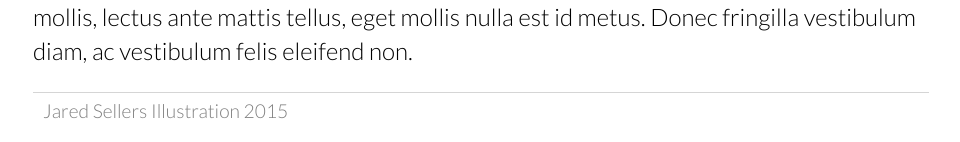
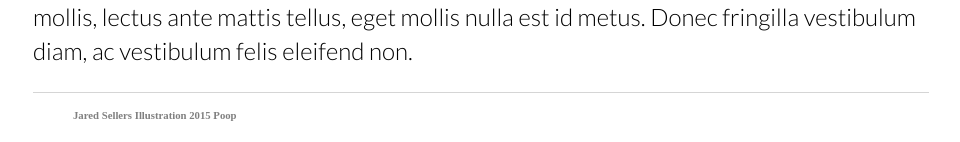
Before and after one commit to victoriadouglas/Victoriadouglas.github.io, a Jekyll site: the page built from index.html, in a window 1280 px wide and 1400 px high, scrolled down 1616 px. Shown: the part 1255-1397 px from the top of the window, without its empty margins (159-1119 px from the left). Built offline with Jekyll 4.4.1, drawn with Linux system fonts in a browser that asks for light colours.

Commit message:
began creating variables, adjusted classes on all but navbar

```diff
--- a/_layouts/default.html
+++ b/_layouts/default.html
@@ -33,9 +33,9 @@
     </div>
 
 <div class="container">
-<div class="logo-wrapper">
-    <img class="logo top-image" src="/img/200wideLogo.svg">
-    <img class="img-circle logo bottom-image" src="http://lorempixel.com/200/200">
+<div class="logo">
+    <img class="logo-top" src="/img/200wideLogo.svg">
+    <img class="logo-bottom" src="http://lorempixel.com/200/200">
 </div>
 </div>
 
@@ -46,11 +46,11 @@
 </div><!-- /.container -->
 
 <div class="container">
-<footer>
+<div class="footer">
     <ul>
-        <p class="footer-text ">Jared Sellers Illustration 2015</p>
+        <h6>Jared Sellers Illustration 2015 Poop</h6>
     </ul>
-</footer>
+</div>
 </div>
 
 </body>
--- a/_sass/_footer.scss
+++ /dev/null
@@ -1,4 +0,0 @@
-.footer-text {
-    color:#808080;
-    margin:5px 0px 20px 10px;
-}
--- /dev/null
+++ b/_sass/base/_variables.scss
@@ -0,0 +1,14 @@
+//Color Variables
+$text-color-dark: black;
+$text-color-mid: #808080;
+$text-color-light: white;
+$text-color-hover: purple;
+
+
+//Font Weight Variables
+$light:300;
+$regular:400;
+$heavy:900;
+
+//Font Family Variables
+$font-default:'Lato', 'Helvetica','Arial', 'Sans-Serif';
--- a/_sass/_typography.scss
+++ b/_sass/layout/_typography.scss
@@ -15,6 +15,22 @@
     color:#808080;
 }
 
+h3 {
+
+}
+
+h4 {
+
+}
+
+h5 {
+
+}
+
+h6 {
+
+}
+
 p {
     font-family:'Lato', 'Helvetica','Arial', 'Sans-Serif';
     font-weight:300;
@@ -22,6 +38,8 @@
     line-height: 1.4em;
     color: black;
 }
+
+
 a {
     text-decoration: none;
     color: black;
@@ -45,9 +63,6 @@
     font-size: .8em;
 }
 
-/*Global Formatting*/
-
-
 ul.posts {
     margin: 20px auto 40px;
     font-size: 1.5em;
@@ -56,7 +71,3 @@
 ul.posts li {
     list-style: none;
 }
-
-footer {
-    border-top: 1px solid #d5d5d5;
-}
--- /dev/null
+++ b/_sass/modules/_footer.scss
@@ -0,0 +1,8 @@
+.footer {
+    border-top: 1px solid #d5d5d5;
+
+    h6 {
+        margin:0px;
+        color:#808080;
+    }
+}
--- a/_sass/_logo.scss
+++ b/_sass/modules/_logo.scss
@@ -1,15 +1,15 @@
-.img-circle {
+.logo-bottom {
   border-radius: 50%;
 }
 
-.logo-wrapper {
+.logo {
   position: relative;
   width: 200px;
   padding:  100px 0px 50px 0px;
 
 }
 
-.top-image {
+.logo-top {
   position: absolute;
   margin: 25px;
   width: 150px;
--- a/css/main.scss
+++ b/css/main.scss
@@ -4,27 +4,27 @@
 
 //Base Partials
 
-@import 'base';
-@import 'helpers';
-@import 'variables';
+@import 'base/base';
+@import 'base/helpers';
+@import 'base/variables';
 
 //Layout Partials
 
-@import 'layout';
-@import 'typography';
-@import 'colors';
+@import 'layout/layout';
+@import 'layout/typography';
+@import 'layout/colors';
 
 //Modules (This is the goods.)
 
-@import 'navbar';
-@import 'logo';
-@import 'footer';
-@import 'portfolio';
-@import 'portfoliomodules';
-@import 'blog';
-@import 'blogposts';
+@import 'modules/navbar';
+@import 'modules/logo';
+@import 'modules/footer';
+@import 'modules/portfolio';
+@import 'modules/portfoliomodules';
+@import 'modules/blog';
+@import 'modules/blogposts';
 
 //Microinteractions (If I'm not lazy I will get to this.)
 
-@import 'colorchange';
-@import 'highlighting';
+@import 'micro/colorchange';
+@import 'micro/highlighting';
```
Also changed, not shown: _sass/_variables.scss (deleted), _sass/base/_base.scss (renamed from _sass/_base.scss), _sass/base/_helpers.scss (added), _sass/layout/_colors.scss (added), _sass/layout/_layout.scss (renamed from _sass/_layout.scss), _sass/micro/_colorchange.scss (added), _sass/micro/_highlighting.scss (added), _sass/modules/_blog.scss (added), _sass/modules/_blogposts.scss (added), _sass/modules/_navbar.scss (renamed from _sass/_navbar.scss), _sass/modules/_portfolio.scss (renamed from _sass/_portfolio.scss), _sass/modules/_portfoliomodules.scss (added).
